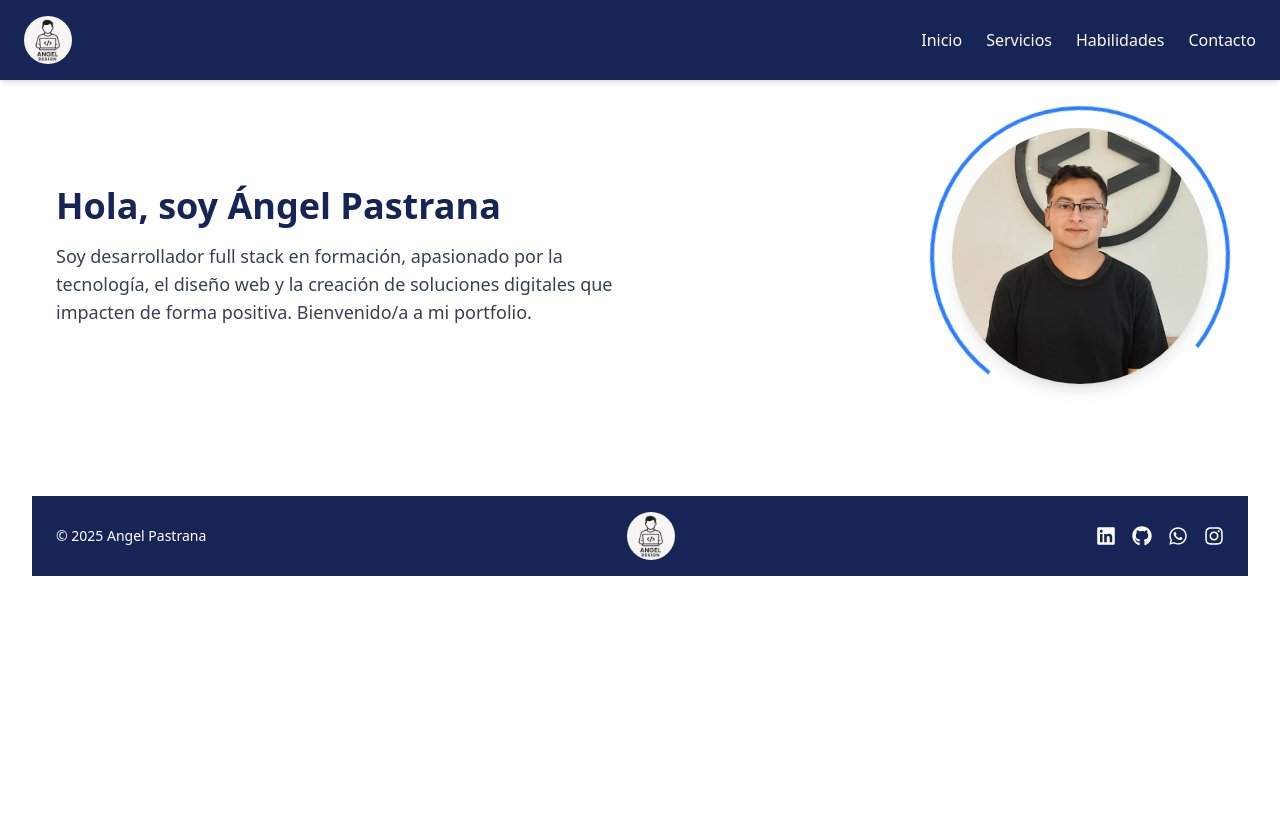
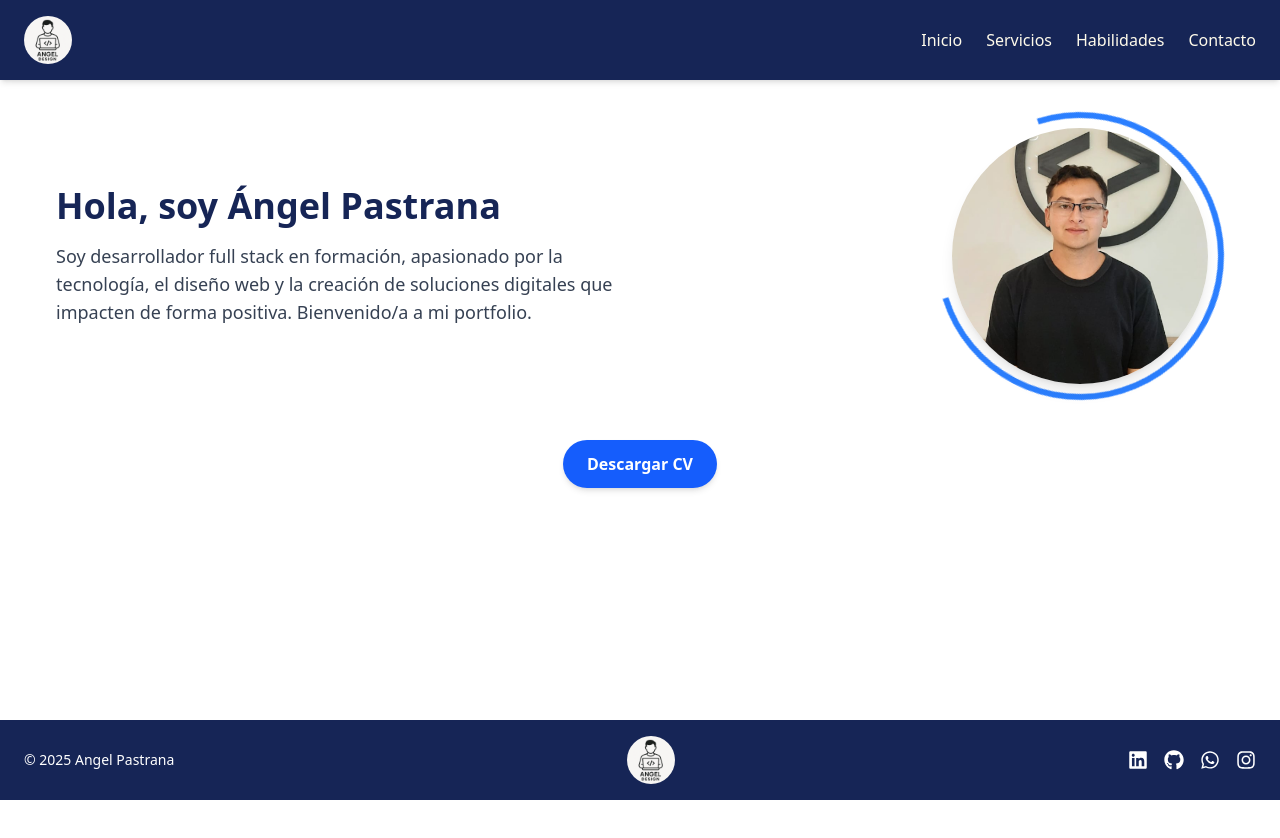
Before and after one commit to Angel0333/portfolio_ap, a React (Vite) app: page / in a window 1280 px wide. Shown: the top 838 px of the page. Built offline with nearby package versions, Linux system fonts and the light colour scheme.

Commit message:
agrego cambios del home y y modificaciones del navbar y footer

```diff
--- a/src/components/Footer.jsx
+++ b/src/components/Footer.jsx
@@ -4,7 +4,7 @@ function Footer() {
 
   return (
 
-      <footer className="bg-blue-950 text-white w-full py-4 px-6">
+      <footer className="bg-blue-950 fixed bottom-0 left-0 right-0 text-white w-full py-4 px-6 z-50">
         <div className="max-w-7xl w-full mx-auto flex flex-col md:flex-row items-center justify-between">
           {/* izquierda */}
           <div className="mb-2 md:mb-0">
@@ -14,25 +14,25 @@ function Footer() {
           {/* centro */}
           <div className="mb-2 md:mb-0">
             <a href="#">
-              <img src={logo} alt="Logo" className="transition-all duration-300 transform hover:scale-125 h-12 w-12 rounded-full object-cover " />
+              <img src={logo} alt="Logo" className="transition-all duration-300 transform hover:scale-125 active:scale-125 h-12 w-12 rounded-full object-cover " />
             </a>
           </div>
 
           {/* derecha */}
           <div className="flex space-x-4 text-xl">
-            <a href="https://www.linkedin.com/in/angel-pastrana-b7856223b/" target="_blank" rel="noopener noreferrer" className="transition-all duration-300 transform hover:scale-125 hover:text-blue-400 ">
+            <a href="https://www.linkedin.com/in/angel-pastrana-b7856223b/" target="_blank" rel="noopener noreferrer" className="transition-all duration-300 transform hover:scale-125 active:scale-125 hover:text-blue-400 ">
               <FaLinkedin />
             </a>
 
-            <a href="https://github.com/Angel0333" target="_blank" rel="noopener noreferrer" className="transition-all duration-300 transform hover:scale-125 hover:text-gray-400" >
+            <a href="https://github.com/Angel0333" target="_blank" rel="noopener noreferrer" className="transition-all duration-300 transform hover:scale-125 active:scale-125 hover:text-gray-400" >
               <FaGithub />
             </a>
 
-            <a href="https://wa.me/+5493812060571" target="_blank" rel="noopener noreferrer" className="transition-all duration-300 transform hover:scale-125 hover:text-green-400">
+            <a href="https://wa.me/+5493812060571" target="_blank" rel="noopener noreferrer" className="transition-all duration-300 transform hover:scale-125 active:scale-125 hover:text-green-400">
               <FaWhatsapp />
             </a>
 
-            <a href="https://www.instagram.com/angelpastrana_15?igsh=bTV5bWY5cTBsbnh1" target="_blank" rel="noopener noreferrer" className="transition-all duration-300 transform hover:scale-125 hover:text-pink-400">
+            <a href="https://www.instagram.com/angelpastrana_15?igsh=bTV5bWY5cTBsbnh1" target="_blank" rel="noopener noreferrer" className="transition-all duration-300 transform hover:scale-125 active:scale-125 hover:text-pink-400">
               <FaInstagram />
             </a>
 
--- a/src/components/Navbar.jsx
+++ b/src/components/Navbar.jsx
@@ -8,7 +8,7 @@ function Navbar() {
         <div className="w-full px-6 flex justify-between items-center h-20 ">
           {/* Logo */}
           <a href="#">
-            <img src={logo} alt="Logo" className="transition-all duration-300 transform hover:scale-125 h-12 w-12 rounded-full object-cover " />
+            <img src={logo} alt="Logo" className="transition-all duration-300 transform hover:scale-125 active:scale-125 h-12 w-12 rounded-full object-cover " />
           </a>
 
           {/* Botón hamburguesa */}
--- a/src/pages/Home.jsx
+++ b/src/pages/Home.jsx
@@ -6,7 +6,7 @@ function Home() {
   return (
     <div className="flex flex-col min-h-screen">
       <Navbar />
-      <section className="bg-white px-6 pt-20 pb-24 ">
+      <section className="bg-white px-6 pt-20 pb-24 overflow-x-hidden">
         <div className="max-w-7xl mx-auto flex flex-col md:flex-row items-center justify-between gap-10">
 
           {/* Izquierda: Nombre + texto */}
@@ -20,21 +20,36 @@ function Home() {
           {/* Derecha: Foto */}
           <div className="relative w-72 h-72 flex items-center justify-center">
             {/* Anillo giratorio */}
-            <div className="absolute w-[300px] h-[300px] rounded-full border-4 border-blue-500 border-t-transparent animate-spin"></div>
+            <div className="absolute  w-72 h-72  rounded-full border-6 border-blue-500 border-t-transparent animate-spin [animation-duration:3s] "></div>
 
             {/* Foto */}
             <img
               src={miFoto}
               alt="Ángel Pastrana"
-              className="w-64 h-64 rounded-full object-cover shadow-lg z-10 transition-all duration-300 transform hover:scale-110"
+              className="w-64 h-64 rounded-full object-cover shadow-lg z-10 transition-all duration-300 transform hover:scale-110 active:scale-110"
             />
           </div>
 
 
+
+
         </div>
+        {/* boton de descarga CV */}
+          <div className="flex justify-center mt-10 pb-5">
+            <a
+            href="/Angel_Daniel_Pastrana_CV.pdf"
+            target="_blank"
+            rel="noopener noreferrer"
+
+            className="bg-blue-600 text-white font-semibold px-6 py-3 rounded-full shadow-md transition-all duration-300 hover:bg-blue-800 hover:scale-105 active:scale-105"
+            >
+              Descargar CV
+            </a>
+
+          </div>
       </section>
 
-      <Footer className="bg-blue-950 text-white sticky bottom-0 py-4 px-6 shadow-md w-full" />
+      <Footer />
 
 
 
```
Also changed, not shown: 1 other file (tests, documents, lock files or other folders).
